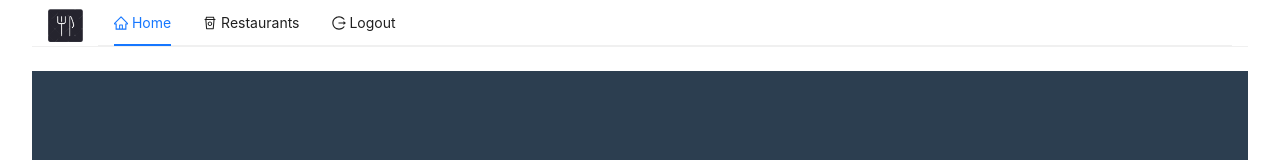
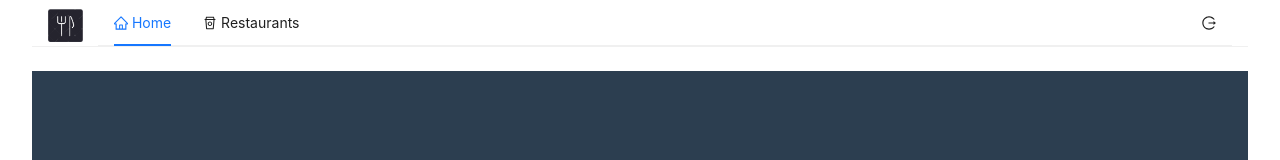
Before and after one commit to heyliceeee/vuejs-course, a Vue app in the folder app/: page / in a window 1280 px wide. Shown: the top 160 px of the page. Built offline with nearby package versions, Linux system fonts and the light colour scheme; sample sign-in values are in the browser's storage.

Commit message:
💄UI fix

```diff
--- a/app/src/components/Header.vue
+++ b/app/src/components/Header.vue
@@ -11,11 +11,11 @@ export default {
         const router = useRouter(); // Navegação entre rotas
 
         // Definição dos itens do menu
-        const items = ref([
+        const menuItems = ref([
             {label: "Home", key: "Home", icon: HomeOutlined},
             {label: "Restaurants", key: "Restaurants", icon: RestOutlined},
-            {label: "Logout", key: "Logout", icon: LogoutOutlined},
         ]);
+        const logoutItem = ref({label: "", key: "Logout", icon: LogoutOutlined},);
 
         const current = ref(route.name); // Estado atual do menu
         const isModalVisible = ref(false); // Controla a visibilidade do modal
@@ -34,7 +34,7 @@ export default {
                 isModalVisible.value = true; // Exibe o modal para confirmação de logout
 
             } else {
-                router.push({ name: e.key }); // Navega para a rota correspondente
+                router.push({name: e.key}); // Navega para a rota correspondente
             }
         };
 
@@ -53,7 +53,7 @@ export default {
             isModalVisible.value = false;
         };
 
-        return {items, current, onClick, logo, isModalVisible, handleOk, handleCancel};
+        return {menuItems, logoutItem, current, onClick, logo, isModalVisible, handleOk, handleCancel};
     },
 };
 </script>
@@ -65,12 +65,19 @@ export default {
             <a-image class="header-logo" :src="logo" alt="Logo" :preview="{ visible: false }" width="35px"/>
         </div>
 
-        <a-menu class="header-menu" :selectedKeys="[current]" mode="horizontal" @click="onClick"
-                style="justify-content: flex-start; padding: 0; margin: 0; width: 100%;">
-            <!-- Itens do Menu -->
-            <a-menu-item v-for="item in items" :key="item.key">
+        <!-- Menu Principal -->
+        <a-menu class="header-menu" :selectedKeys="[current]" mode="horizontal" @click="onClick">
+            <a-menu-item v-for="item in menuItems" :key="item.key">
                 <component :is="item.icon"/>
                 {{ item.label }}
+            </a-menu-item>
+        </a-menu>
+
+        <!-- Logout -->
+        <a-menu class="logout-menu" mode="horizontal" :selectedKeys="[current]" @click="onClick">
+            <a-menu-item :key="logoutItem.key">
+                <component :is="logoutItem.icon"/>
+                {{ logoutItem.label }}
             </a-menu-item>
         </a-menu>
 
--- a/app/src/db/db.json
+++ b/app/src/db/db.json
@@ -1,11 +1,5 @@
 {
   "user": [
-    {
-      "username": "Alice",
-      "email": "ma@example.com",
-      "password": "abc@123",
-      "id": "1"
-    },
     {
       "id": "4288",
       "username": "heyliceeee",
--- a/app/src/views/Restaurants.vue
+++ b/app/src/views/Restaurants.vue
@@ -360,6 +360,7 @@ export default {
         <a-modal
             v-model:visible="isModalVisible"
             title="Confirm Deletion"
+            ok-type="danger"
             @ok="deleteRestaurant"
             @cancel="cancelDelete"
         >
```
